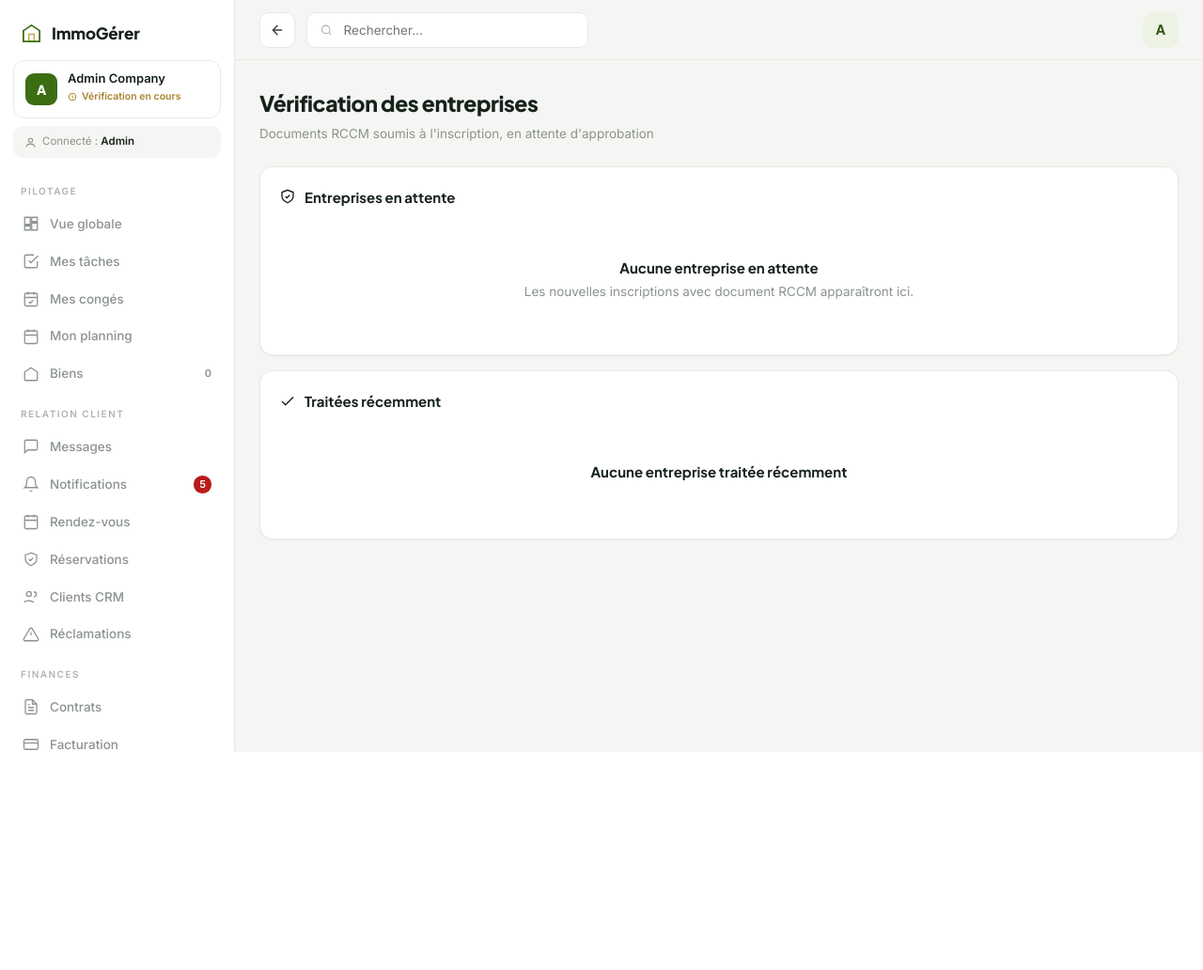
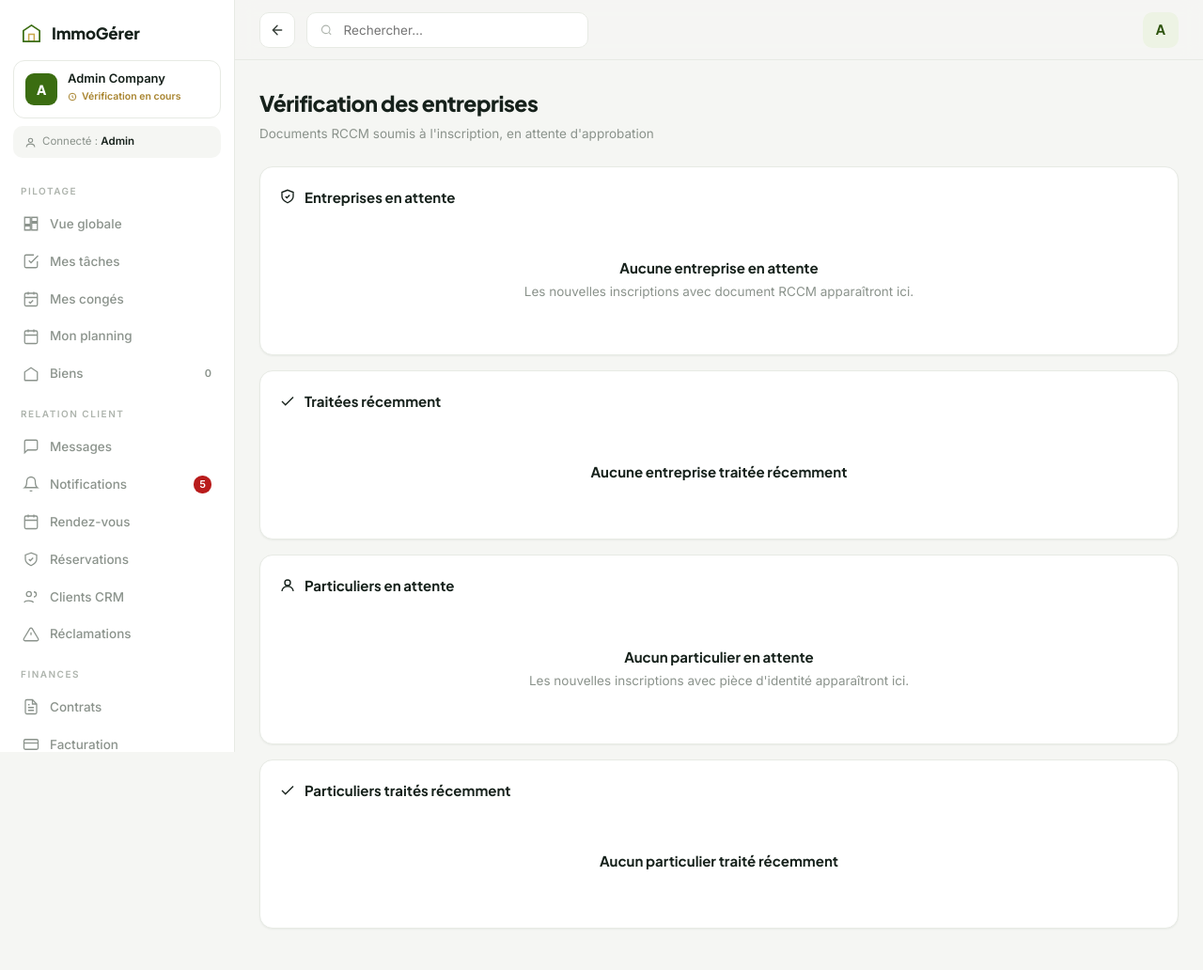
Before and after one commit to BintouDiaby/Projet_memoire, a Django app: page /verification-entreprises/ in a window 1280 px wide. Shown: the whole page at 94% size. Before the commit the page ends 800 px from the top, so only its background shows below. Run offline with Django 5.2, Linux system fonts and the light colour scheme; a user stored in the database is signed in; data comes from the database, SQL or seed files in the repository; both versions use the stored data as it was after the commit; parts of the project's set-up code (start-up, migrations or seed data) failed here and were passed over.

Commit message:
Demander une pièce d'identité aux propriétaires particuliers
Un propriétaire particulier n'a pas de RCCM, mais doit quand même pouvoir
être vérifié comme n'importe quel professionnel : l'inscription particulier
propose maintenant de téléverser une pièce d'identité (CNI, passeport ou
attestation), vérifiée par un administrateur sur le même écran que le RCCM
des entreprises (/verification-entreprises/), avec approbation/rejet et
motif. L'approbation active le même badge « Compte vérifié ».

Co-Authored-By: Claude Sonnet 5 <noreply@anthropic.com>

```diff
--- a/dashboard/views.py
+++ b/dashboard/views.py
@@ -464,10 +464,13 @@ def dashboard_company(request):
         ).exclude(demandeur=user).count()
     nb_entreprises_a_valider = 0
     if user.is_staff:
-        from utilisateurs.models import Company
+        from utilisateurs.models import Company, ProprietaireProfile
         nb_entreprises_a_valider = Company.objects.filter(
             statut_verification=Company.StatutVerification.EN_ATTENTE
         ).exclude(document_rccm='').exclude(document_rccm__isnull=True).count()
+        nb_entreprises_a_valider += ProprietaireProfile.objects.filter(
+            statut_verification_identite=ProprietaireProfile.StatutVerification.EN_ATTENTE
+        ).exclude(piece_identite='').exclude(piece_identite__isnull=True).count()
 
     # ── Cartes statistiques ──
     nb_clients = (
@@ -802,10 +805,13 @@ def _sidebar_context(user):
 
     nb_entreprises_a_valider = 0
     if user.is_staff:
-        from utilisateurs.models import Company
+        from utilisateurs.models import Company, ProprietaireProfile
         nb_entreprises_a_valider = Company.objects.filter(
             statut_verification=Company.StatutVerification.EN_ATTENTE
         ).exclude(document_rccm='').exclude(document_rccm__isnull=True).count()
+        nb_entreprises_a_valider += ProprietaireProfile.objects.filter(
+            statut_verification_identite=ProprietaireProfile.StatutVerification.EN_ATTENTE
+        ).exclude(piece_identite='').exclude(piece_identite__isnull=True).count()
 
     return {
         'company': company,
--- a/immobilier_config/urls.py
+++ b/immobilier_config/urls.py
@@ -1035,6 +1035,7 @@ urlpatterns = [
     path('dashboard/entreprise/parametres/', dashboard_views.entreprise_parametres, name='entreprise_parametres'),
     path('verification-entreprises/', utilisateurs_views.admin_verification_entreprises, name='admin_verification_entreprises'),
     path('verification-entreprises/<int:company_id>/', utilisateurs_views.admin_verifier_entreprise, name='admin_verifier_entreprise'),
+    path('verification-particuliers/<int:profile_id>/', utilisateurs_views.admin_verifier_particulier, name='admin_verifier_particulier'),
 
     # Authentification par token JWT (application mobile)
     path('api/token/', TokenObtainPairView.as_view(), name='token_obtain_pair'),
--- a/templates/utilisateurs/admin_verification.html
+++ b/templates/utilisateurs/admin_verification.html
@@ -89,6 +89,60 @@
   {% endfor %}
 </div>
 
+<div class="card">
+  <div class="card-head">
+    <h2 class="card-title"><svg viewBox="0 0 24 24"><circle cx="12" cy="8" r="4"/><path d="M4 20c0-4 3.6-7 8-7s8 3 8 7"/></svg> Particuliers en attente</h2>
+  </div>
+  {% for p in particuliers %}
+  <div class="pitem {% if not forloop.first %}row{% endif %}" style="{% if not forloop.first %}padding-top:14px{% endif %}">
+    <div class="pi-top">
+      <div class="pi-info">
+        <div class="pi-bien">{{ p.utilisateur.get_full_name|default:p.utilisateur.username }}</div>
+        <div class="pi-sub">Pièce : {{ p.get_type_piece_identite_display|default:"non précisé" }}</div>
+        <div class="pi-sub">Inscrit le {{ p.utilisateur.date_creation|date:"d F Y" }}</div>
+      </div>
+      <a href="{{ p.piece_identite.url }}" target="_blank" class="pi-btn" style="background:#F4F5F2;color:var(--text);text-decoration:none">📎 Voir le document</a>
+    </div>
+    <div class="pi-actions">
+      <form method="post" action="{% url 'admin_verifier_particulier' p.id %}" style="margin:0">
+        {% csrf_token %}
+        <input type="hidden" name="action" value="approuver">
+        <button type="submit" class="pi-btn green">✅ Approuver</button>
+      </form>
+      <button type="button" class="pi-btn warn" onclick="document.getElementById('rejet-p-{{ p.id }}').style.display='block'">❌ Rejeter</button>
+    </div>
+    <form id="rejet-p-{{ p.id }}" class="pi-motif" method="post" action="{% url 'admin_verifier_particulier' p.id %}">
+      {% csrf_token %}
+      <input type="hidden" name="action" value="rejeter">
+      <textarea name="motif" placeholder="Ex : Document illisible, merci d'en soumettre un nouveau."></textarea>
+      <button type="submit" class="pi-btn warn">Envoyer le refus</button>
+    </form>
+  </div>
+  {% empty %}
+  <div class="empty"><b>Aucun particulier en attente</b>Les nouvelles inscriptions avec pièce d'identité apparaîtront ici.</div>
+  {% endfor %}
+</div>
+
+<div class="card">
+  <div class="card-head">
+    <h2 class="card-title"><svg viewBox="0 0 24 24"><path d="M20 6 9 17l-5-5"/></svg> Particuliers traités récemment</h2>
+  </div>
+  {% for p in particuliers_traites %}
+  <div class="row" style="display:block">
+    <div style="display:flex;align-items:center;gap:12px">
+      <div style="flex:1;min-width:0">
+        <div style="font-weight:700;font-size:13.5px;color:var(--ink)">{{ p.utilisateur.get_full_name|default:p.utilisateur.username }}</div>
+        <div style="font-size:12px;color:var(--muted)">Pièce : {{ p.get_type_piece_identite_display|default:"non précisé" }} · le {{ p.date_verification_identite|date:"d/m/Y" }}</div>
+      </div>
+      {% if p.statut_verification_identite == 'validee' %}<span class="badge b-green">Vérifié</span>{% else %}<span class="badge b-red">Rejeté</span>{% endif %}
+    </div>
+    {% if p.motif_rejet_identite %}<div class="pi-rejet-motif">{{ p.motif_rejet_identite }}</div>{% endif %}
+  </div>
+  {% empty %}
+  <div class="empty"><b>Aucun particulier traité récemment</b></div>
+  {% endfor %}
+</div>
+
 </div>
 </div>
 </div>
--- a/utilisateurs/views.py
+++ b/utilisateurs/views.py
@@ -432,12 +432,16 @@ def company_signup(request):
 def particulier_signup(request):
     """Inscription simplifiée pour un propriétaire particulier (une ou quelques
     maisons/appartements loués ou vendus en direct, pas une agence) : pas de
-    RCCM, pas de document à téléverser, pas de Personnel/CRM/Statistiques —
-    juste un espace pour gérer ses biens, contrats et paiements.
+    RCCM, pas de Personnel/CRM/Statistiques — juste un espace pour gérer ses
+    biens, contrats et paiements.
+
+    À la place du RCCM (qui n'a pas de sens pour un particulier), on lui
+    demande une pièce d'identité (CNI/passeport/attestation) — même rôle de
+    confiance côté plateforme, vérifiée par un administrateur au même endroit
+    que le RCCM des entreprises (`/verification-entreprises/`).
 
     `Company.type_compte=PARTICULIER` est le seul levier qui distingue ce
-    compte d'un compte entreprise dans le reste de l'app (sidebar, écran de
-    vérification RCCM jamais déclenché faute de document)."""
+    compte d'un compte entreprise dans le reste de l'app (sidebar)."""
     from .forms import UtilisateurCreationForm
     from .models import Company, ProprietaireProfile
 
@@ -460,7 +464,25 @@ def particulier_signup(request):
             user.company = company
             user.save()
 
-            ProprietaireProfile.objects.get_or_create(utilisateur=user)
+            prof, _ = ProprietaireProfile.objects.get_or_create(utilisateur=user)
+            type_piece = request.POST.get('type_piece_identite', '').strip()
+            if type_piece in dict(ProprietaireProfile.TypePiece.choices):
+                prof.type_piece_identite = type_piece
+            if request.FILES.get('piece_identite'):
+                prof.piece_identite = request.FILES['piece_identite']
+            prof.save()
+
+            # notifier les administrateurs de la plateforme si une pièce
+            # d'identité a été fournie — sinon rien à vérifier pour l'instant
+            if prof.piece_identite:
+                from dashboard.services import NotificationService
+                for admin in Utilisateur.objects.filter(is_staff=True):
+                    NotificationService.send(
+                        destinataire=admin, type_notification='systeme',
+                        titre="Nouveau particulier à vérifier",
+                        message=f"{user.get_full_name() or user.username} a soumis une pièce d'identité.",
+                        lien='/verification-entreprises/',
+                    )
 
             login(request, user)
             _envoyer_email_confirmation(request, user)
@@ -714,12 +736,30 @@ def admin_verification_entreprises(request):
         .exclude(document_rccm='').exclude(document_rccm__isnull=True)
         .order_by('-date_verification')[:20]
     )
+    particuliers = (
+        ProprietaireProfile.objects.filter(
+            statut_verification_identite=ProprietaireProfile.StatutVerification.EN_ATTENTE,
+        )
+        .exclude(piece_identite='').exclude(piece_identite__isnull=True)
+        .select_related('utilisateur')
+        .order_by('utilisateur__date_creation')
+    )
+    particuliers_traites = (
+        ProprietaireProfile.objects.exclude(
+            statut_verification_identite=ProprietaireProfile.StatutVerification.EN_ATTENTE,
+        )
+        .exclude(piece_identite='').exclude(piece_identite__isnull=True)
+        .select_related('utilisateur')
+        .order_by('-date_verification_identite')[:20]
+    )
     from dashboard.views import _sidebar_context
     ctx = _sidebar_context(request.user)
     ctx.update({
         'active_page': 'verification',
         'entreprises': entreprises,
         'entreprises_traitees': entreprises_traitees,
+        'particuliers': particuliers,
+        'particuliers_traites': particuliers_traites,
     })
     return render(request, 'utilisateurs/admin_verification.html', ctx)
 
@@ -780,3 +820,55 @@ def admin_verifier_entreprise(request, company_id):
         messages.success(request, "Vérification refusée, l'entreprise a été notifiée.")
 
     return redirect('admin_verification_entreprises')
+
+
+@login_required
+def admin_verifier_particulier(request, profile_id):
+    """Approuve ou rejette la pièce d'identité d'un propriétaire particulier."""
+    if not (request.user.is_staff or request.user.role == Utilisateur.Role.ADMIN):
+        return HttpResponseForbidden("Réservé aux administrateurs.")
+    if request.method != 'POST':
+        return redirect('admin_verification_entreprises')
+
+    from dashboard.services import NotificationService
+
+    prof = ProprietaireProfile.objects.filter(id=profile_id).select_related('utilisateur').first()
+    if not prof:
+        messages.error(request, "Propriétaire introuvable.")
+        return redirect('admin_verification_entreprises')
+
+    u = prof.utilisateur
+    action = request.POST.get('action')
+
+    if action == 'approuver':
+        prof.statut_verification_identite = ProprietaireProfile.StatutVerification.VALIDEE
+        prof.motif_rejet_identite = ''
+        prof.date_verification_identite = timezone.now()
+        prof.certification = True
+        prof.save(update_fields=['statut_verification_identite', 'motif_rejet_identite', 'date_verification_identite', 'certification'])
+        u.documents_verifies = True
+        u.save(update_fields=['documents_verifies'])
+        NotificationService.send(
+            destinataire=u, type_notification='systeme',
+            titre="Votre identité est vérifiée",
+            message="Votre pièce d'identité a été validée. Le badge « Compte vérifié » est maintenant actif.",
+            lien='/dashboard/company/',
+        )
+        messages.success(request, f"{u.get_full_name() or u.username} vérifié avec succès.")
+    elif action == 'rejeter':
+        motif = request.POST.get('motif', '').strip()
+        prof.statut_verification_identite = ProprietaireProfile.StatutVerification.REJETEE
+        prof.motif_rejet_identite = motif
+        prof.date_verification_identite = timezone.now()
+        prof.save(update_fields=['statut_verification_identite', 'motif_rejet_identite', 'date_verification_identite'])
+        u.documents_verifies = False
+        u.save(update_fields=['documents_verifies'])
+        NotificationService.send(
+            destinataire=u, type_notification='systeme',
+            titre="Vérification d'identité refusée",
+            message=motif or "Votre pièce d'identité n'a pas pu être validée. Contactez le support pour plus d'informations.",
+            lien='/dashboard/entreprise/modifier/',
+        )
+        messages.success(request, "Vérification refusée, le propriétaire a été notifié.")
+
+    return redirect('admin_verification_entreprises')
```
Also changed, not shown: templates/registration/particulier_signup.html (+27 -1 lines), utilisateurs/models.py (+21 -0 lines), db.sqlite3, utilisateurs/migrations/0017_proprietaireprofile_date_verification_identite_and_more.py (added).
